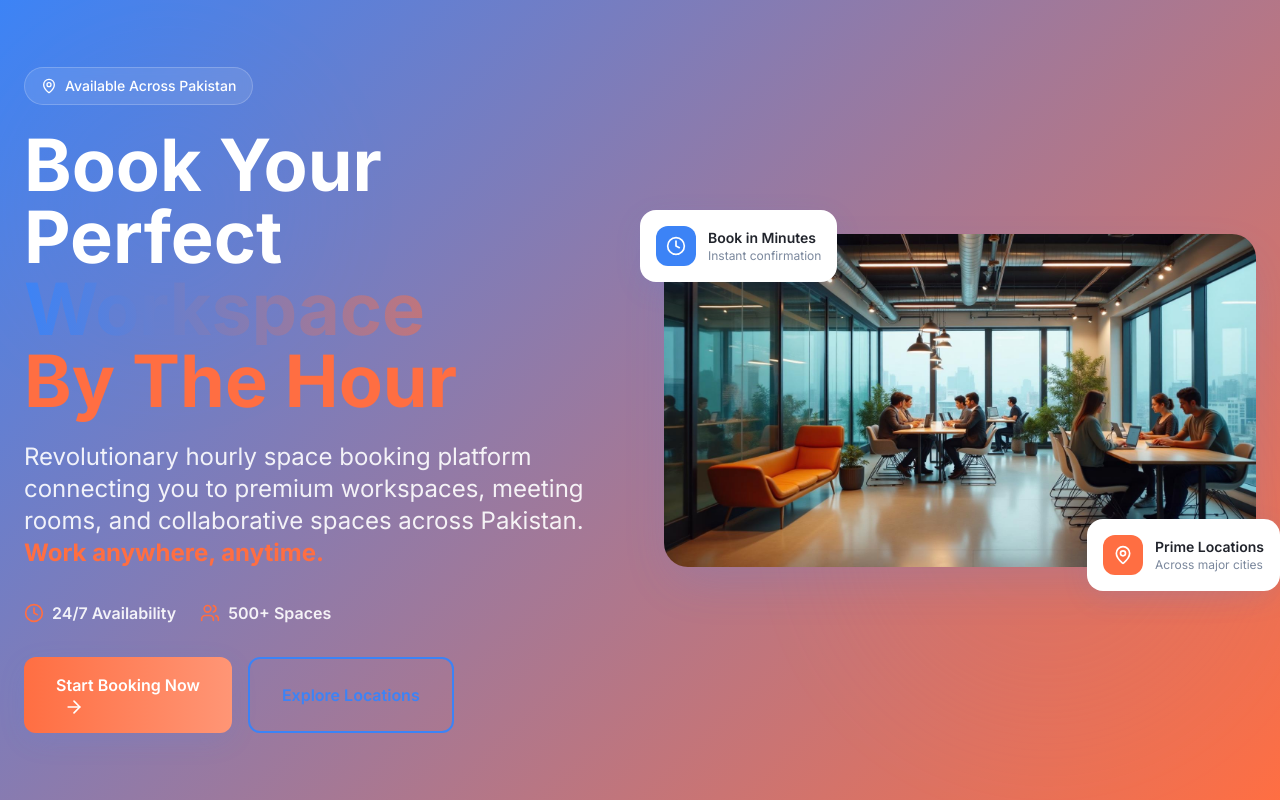
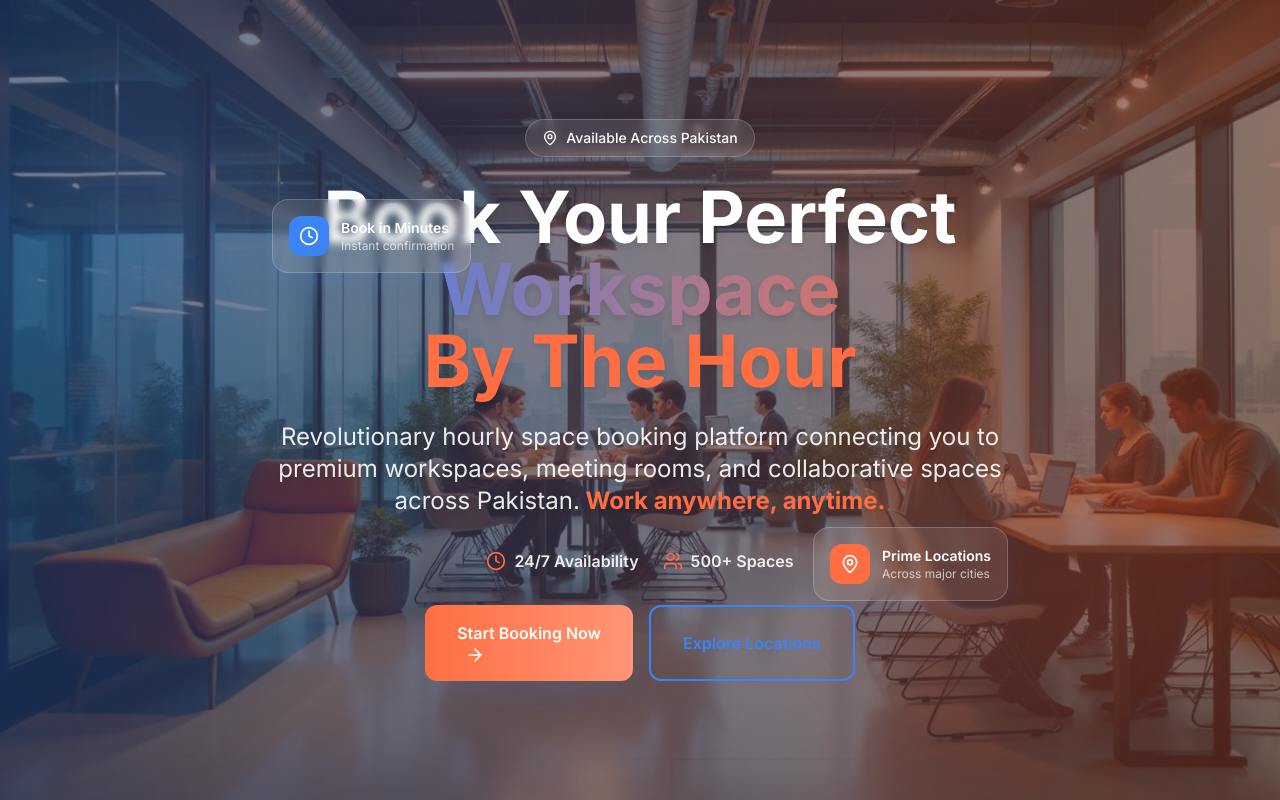
Before and after one commit to Hassankhaleel/rentmy-hourly-oasis, a React (Vite) app: page / in a window 1280 px wide. Shown: the top 800 px of the page. Built offline with nearby package versions, Linux system fonts and the light colour scheme.

Commit message:
Refactor: Implement hero section changes
Implement the plan to transform the hero section into a full-width background image with overlaid text. This includes centering content, enhancing readability with text shadows, and maintaining the overall modern aesthetic.

```diff
--- a/src/components/Hero.tsx
+++ b/src/components/Hero.tsx
@@ -3,7 +3,21 @@ import heroImage from "@/assets/hero-image.jpg";
 
 const Hero = () => {
   return (
-    <section className="min-h-screen bg-gradient-hero flex items-center relative overflow-hidden">
+    <section
+      className="min-h-screen relative overflow-hidden flex items-center"
+      style={{
+        backgroundImage: `url(${heroImage})`,
+        backgroundSize: 'cover',
+        backgroundPosition: 'center',
+        backgroundRepeat: 'no-repeat'
+      }}
+    >
+      {/* Dark Overlay */}
+      <div className="absolute inset-0 bg-black/50"></div>
+
+      {/* Gradient Overlay */}
+      <div className="absolute inset-0 bg-gradient-to-r from-primary/30 to-accent/30"></div>
+
       {/* Background Pattern */}
       <div className="absolute inset-0 opacity-10">
         <div className="absolute top-20 left-10 w-64 h-64 bg-primary rounded-full filter blur-3xl"></div>
@@ -11,9 +25,7 @@ const Hero = () => {
       </div>
 
       <div className="container-custom relative z-10">
-        <div className="grid lg:grid-cols-2 gap-12 items-center">
-          {/* Left Content */}
-          <div className="text-white animate-fade-in-up">
+        <div className="text-center text-white animate-fade-in-up max-w-4xl mx-auto">
           <div className="mb-6">
             <span className="inline-flex items-center gap-2 bg-white/10 backdrop-blur-sm rounded-full px-4 py-2 text-sm font-medium border border-white/20">
               <MapPin className="w-4 h-4" />
@@ -21,20 +33,20 @@ const Hero = () => {
             </span>
           </div>
 
-            <h1 className="text-5xl lg:text-7xl font-bold leading-tight mb-6">
+          <h1 className="text-5xl lg:text-7xl font-bold leading-tight mb-6 drop-shadow-lg">
             Book Your Perfect
             <span className="text-gradient block">Workspace</span>
             <span className="text-accent">By The Hour</span>
           </h1>
 
-            <p className="text-xl lg:text-2xl text-white/90 mb-8 leading-relaxed">
+          <p className="text-xl lg:text-2xl text-white/90 mb-8 leading-relaxed drop-shadow-md max-w-3xl mx-auto">
             Revolutionary hourly space booking platform connecting you to premium workspaces,
             meeting rooms, and collaborative spaces across Pakistan.
             <strong className="text-accent"> Work anywhere, anytime.</strong>
           </p>
 
           {/* Stats */}
-            <div className="flex flex-wrap gap-6 mb-8">
+          <div className="flex flex-wrap justify-center gap-6 mb-8">
             <div className="flex items-center gap-2 text-white/90">
               <Clock className="w-5 h-5 text-accent" />
               <span className="font-semibold">24/7 Availability</span>
@@ -46,7 +58,7 @@ const Hero = () => {
           </div>
 
           {/* CTAs */}
-            <div className="flex flex-col sm:flex-row gap-4">
+          <div className="flex flex-col sm:flex-row gap-4 justify-center">
             <button className="btn-hero group">
               Start Booking Now
               <ArrowRight className="w-5 h-5 ml-2 group-hover:translate-x-1 transition-transform" />
@@ -57,38 +69,27 @@ const Hero = () => {
           </div>
         </div>
 
-          {/* Right Image */}
-          <div className="relative animate-scale-in">
-            <div className="relative">
-              <img
-                src={heroImage}
-                alt="Modern coworking space in Pakistan"
-                className="w-full h-auto rounded-3xl shadow-strong"
-              />
         {/* Floating Cards */}
-              <div className="absolute -top-6 -left-6 bg-white rounded-2xl p-4 shadow-medium animate-fade-in">
+        <div className="absolute top-20 left-10 bg-white/10 backdrop-blur-sm rounded-2xl p-4 shadow-medium animate-fade-in border border-white/20">
           <div className="flex items-center gap-3">
             <div className="w-10 h-10 bg-primary rounded-lg flex items-center justify-center">
               <Clock className="w-5 h-5 text-white" />
             </div>
             <div>
-                    <p className="font-semibold text-sm">Book in Minutes</p>
-                    <p className="text-xs text-muted-foreground">Instant confirmation</p>
+              <p className="font-semibold text-sm text-white">Book in Minutes</p>
+              <p className="text-xs text-white/70">Instant confirmation</p>
             </div>
           </div>
         </div>
 
-              <div className="absolute -bottom-6 -right-6 bg-white rounded-2xl p-4 shadow-medium animate-fade-in">
+        <div className="absolute bottom-20 right-10 bg-white/10 backdrop-blur-sm rounded-2xl p-4 shadow-medium animate-fade-in border border-white/20">
           <div className="flex items-center gap-3">
             <div className="w-10 h-10 bg-accent rounded-lg flex items-center justify-center">
               <MapPin className="w-5 h-5 text-white" />
             </div>
             <div>
-                    <p className="font-semibold text-sm">Prime Locations</p>
-                    <p className="text-xs text-muted-foreground">Across major cities</p>
-                  </div>
-                </div>
-              </div>
+              <p className="font-semibold text-sm text-white">Prime Locations</p>
+              <p className="text-xs text-white/70">Across major cities</p>
             </div>
           </div>
         </div>
```
Lines whose indentation alone changed are shown as unchanged.
